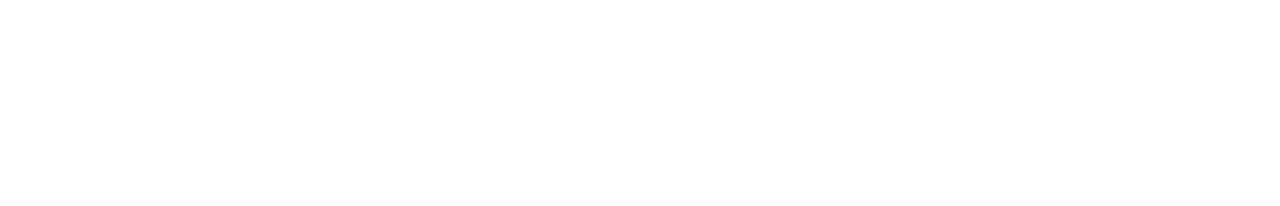
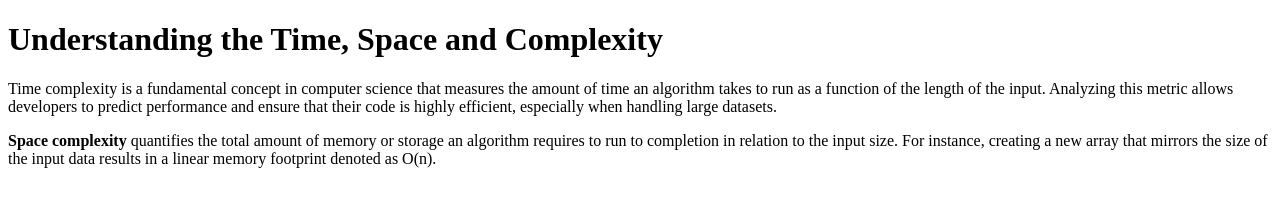
Before and after one commit to acciojob/time-and-space-complexity-Lucky8e, a website: page main.html in a window 1280 px wide. Drawn offline with Linux system fonts and the light colour scheme.

Commit message:
created a submission

```diff
--- a/main.html
+++ b/main.html
@@ -3,11 +3,26 @@
 <html>
 
 <head>
+	<meta charset="UTF-8">
+    <meta name="viewport" content="width=device-width, initial-scale=1.0">
+    <title>Time Complexity</title>
 	<link rel="stylesheet" href="styles.css">
 </head>
 
 <body>
 	<!-- the entire body must be written by student -->
+	<h1>Understanding the Time, Space and Complexity</h1>
+	<p>Time complexity is a fundamental concept in computer science that measures the amount of
+		time an algorithm takes to run as a function of the length of the input. Analyzing this
+		metric allows developers to predict performance and ensure that their code is highly
+		efficient,
+		especially when handling large datasets.
+	</p>
+	<p>
+		<b>Space complexity</b> quantifies the total amount of memory or storage an algorithm requires
+		to run to completion in relation to the input size. For instance, creating a new array that
+		mirrors the size of the input data results in a linear memory footprint denoted as O(n).
+	</p>
     <script type="text/javascript" src="./script.js">
 </script>
 
```
